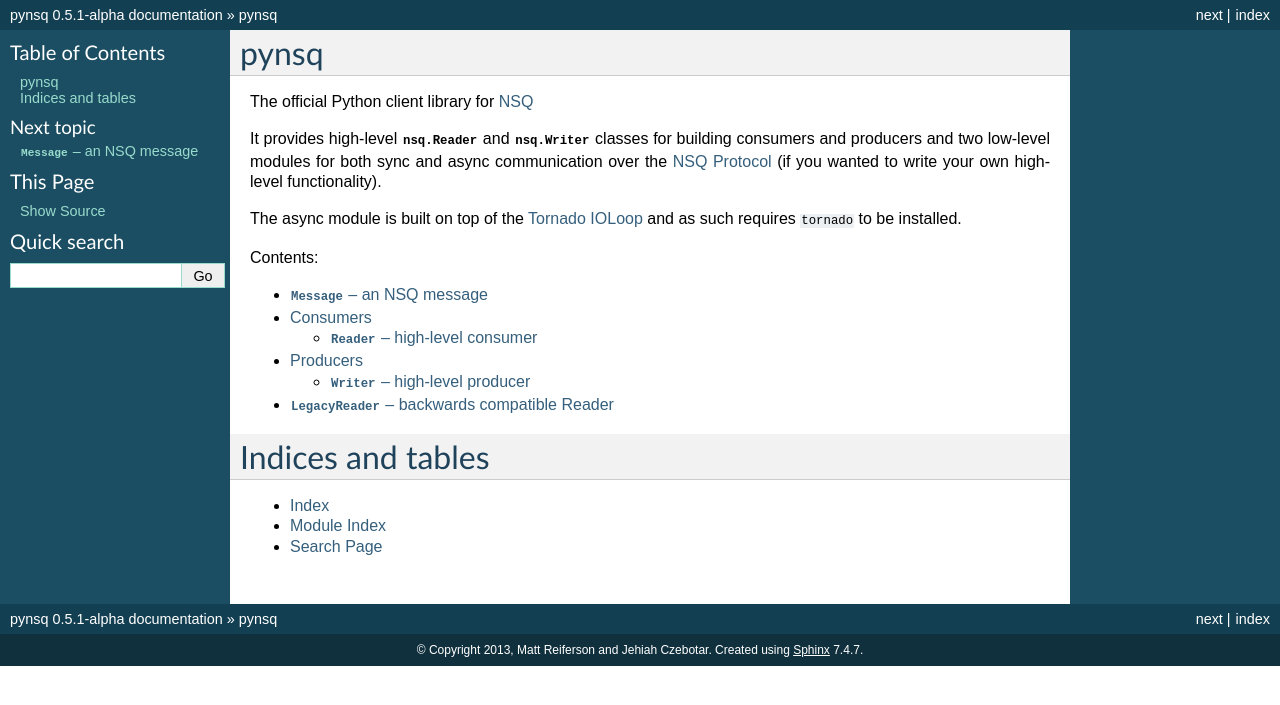
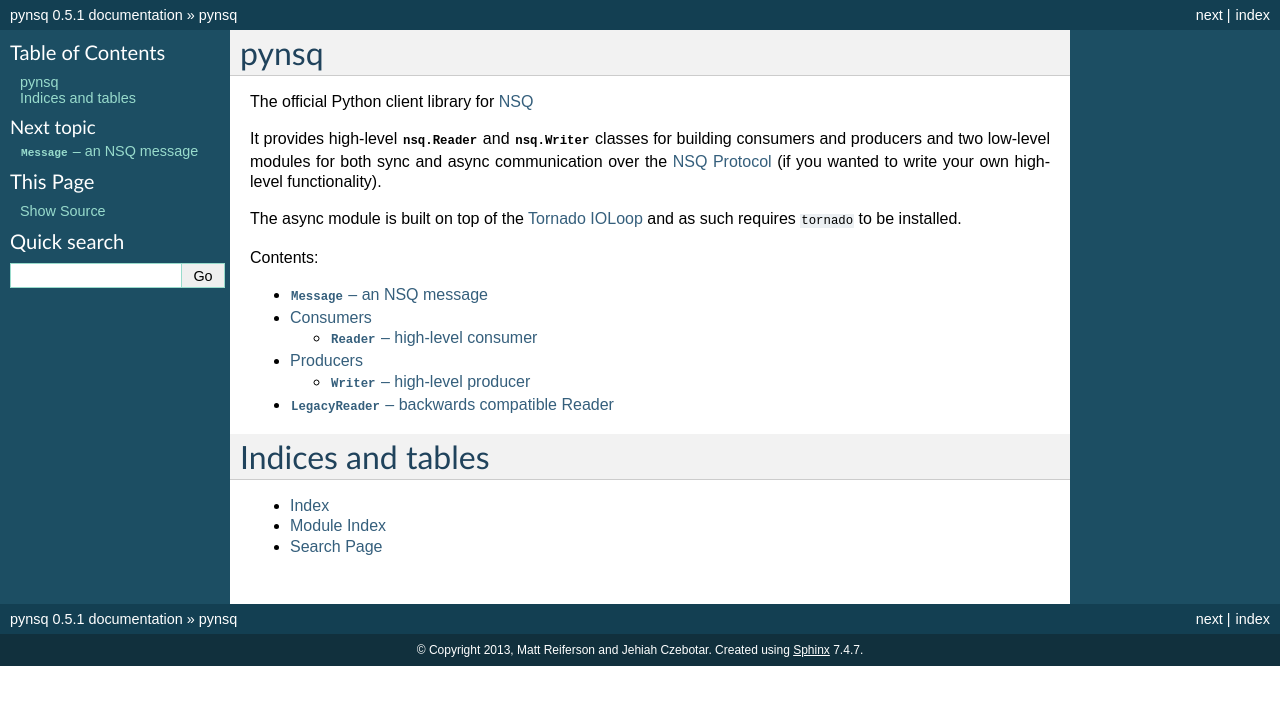
Before and after one commit to nsqio/pynsq, a Sphinx documentation site: the page built from docs/index.rst, in a window 1280 px wide. Shown: the top 705 px of the page. Built offline with Sphinx 7.4.7, drawn with Linux system fonts in a browser that asks for light colours.

```diff
--- a/docs/conf.py
+++ b/docs/conf.py
@@ -50,7 +50,7 @@ copyright = u'2013, Matt Reiferson and Jehiah Czebotar'
 # The short X.Y version.
 version = '0.5'
 # The full version, including alpha/beta/rc tags.
-release = '0.5.1-alpha'
+release = '0.5.1'
 
 # The language for content autogenerated by Sphinx. Refer to documentation
 # for a list of supported languages.
--- a/nsq/__init__.py
+++ b/nsq/__init__.py
@@ -25,7 +25,7 @@ def run():
     tornado.ioloop.IOLoop.instance().start()
 
 # also update in setup.py
-__version__ = '0.5.1-alpha'
+__version__ = '0.5.1'
 
 __author__ = "Matt Reiferson <snakes@gmail.com>"
 __all__ = ["Reader", "Writer", "run", "BackoffTimer", "Message", "Error", "LegacyReader",
--- a/setup.py
+++ b/setup.py
@@ -15,7 +15,7 @@ class PyTest(TestCommand):
 
 
 # also update in nsq/__init__.py
-version = '0.5.1-alpha'
+version = '0.5.1'
 
 
 setup(
```
Also changed, not shown: ChangeLog.md (+3 -1 lines), README.md (+2 -2 lines).
